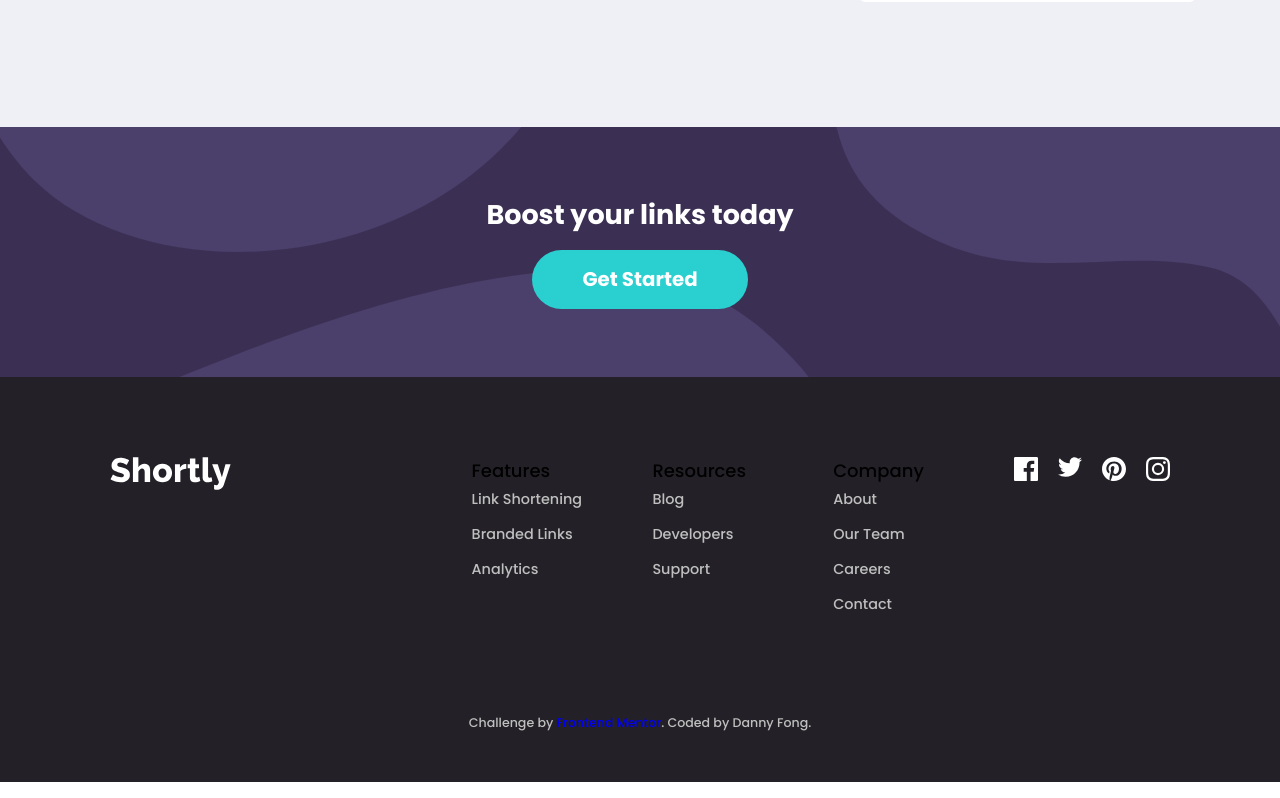
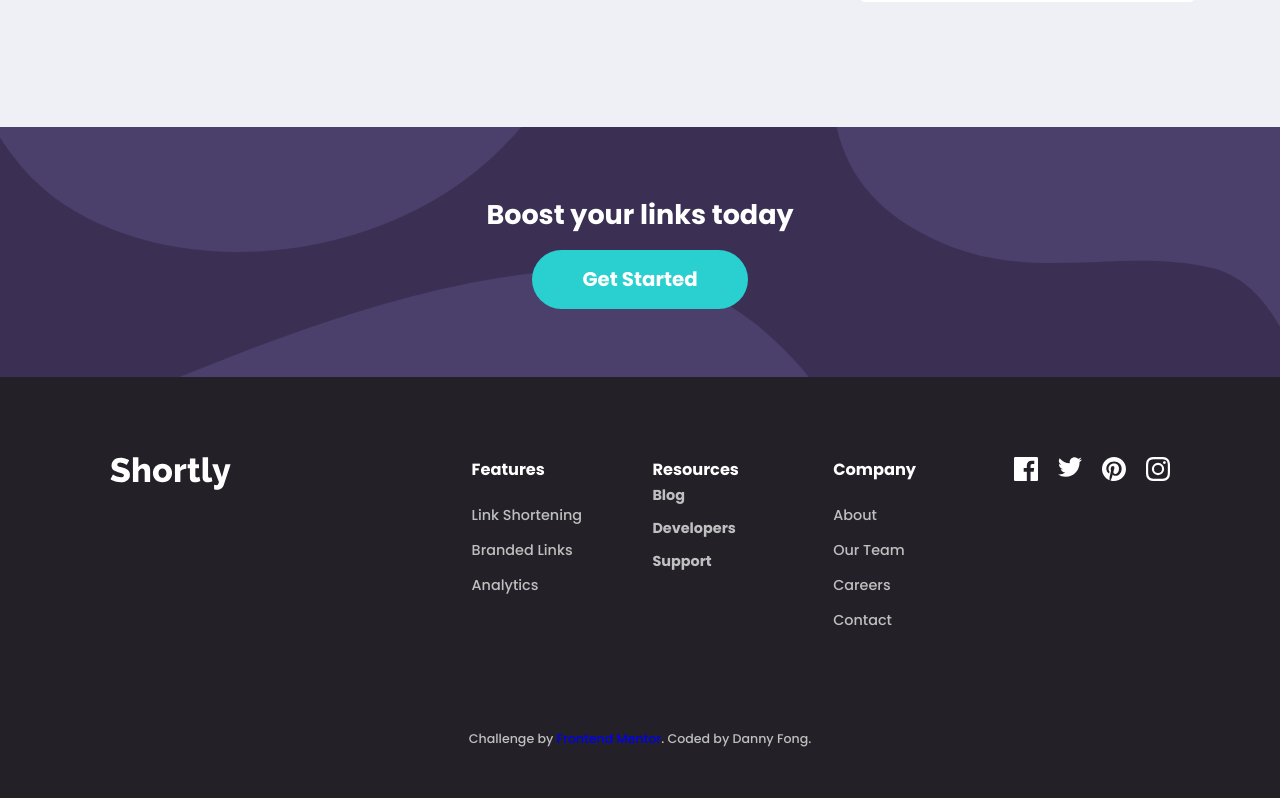
Before and after one commit to dannyfongdev/app-shorten-url, a Svelte app: page / in a window 1280 px wide. Shown: the part 1408-2206 px from the top of the page. Built offline with nearby package versions, Linux system fonts and the light colour scheme.

Commit message:
revert div update

```diff
--- a/public/global.css
+++ b/public/global.css
@@ -626,7 +626,7 @@ footer li a {
   margin-bottom: 0.5rem;
 }
 
-footer h4 {
+footer h3 {
   color: white;
   font-size: 0.9rem;
   margin-bottom: 1rem;
--- a/public/index.html
+++ b/public/index.html
@@ -128,7 +128,7 @@
       <div class="footer-container">
         <img src="./images/logo.svg" alt="Shortly" class="logo" />
         <div class="box-a">
-          <div>Features</div>
+          <h3>Features</h3>
           <ul>
             <li><a href="/">Link Shortening</a></li>
             <li><a href="/">Branded Links</a></li>
@@ -136,7 +136,7 @@
           </ul>
         </div>
         <div class="box-b">
-          <div>Resources</div>
+          <h3>Resources</dih3v>
 
           <ul>
             <li><a href="/">Blog</a></li>
@@ -145,7 +145,7 @@
           </ul>
         </div>
         <div class="box-c">
-          <div>Company</div>
+          <h3>Company</h3>
 
           <ul>
             <li><a href="/">About</a></li>
```
